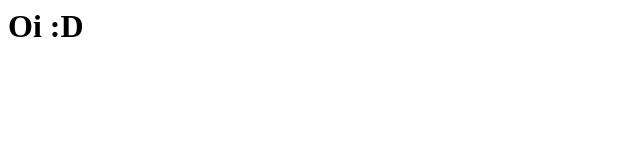
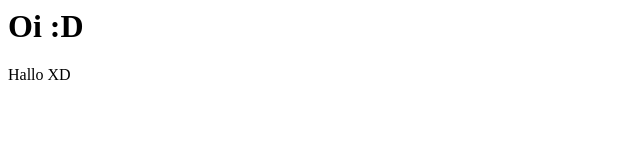
Before and after one commit to Leykon7/gama-no-github, a plain HTML site: page index.html in a window 1280 px wide. Shown: the full height of the page, 0-640 px from the left. Drawn offline with Linux system fonts and the light colour scheme.

Commit message:
modificação na branch principal

```diff
--- a/index.html
+++ b/index.html
@@ -1,5 +1,6 @@
 <html>
 	<body>
 		<h1> Oi :D </h1>
+		<p>Hallo XD</p>
 	</body>
 </html>
```
